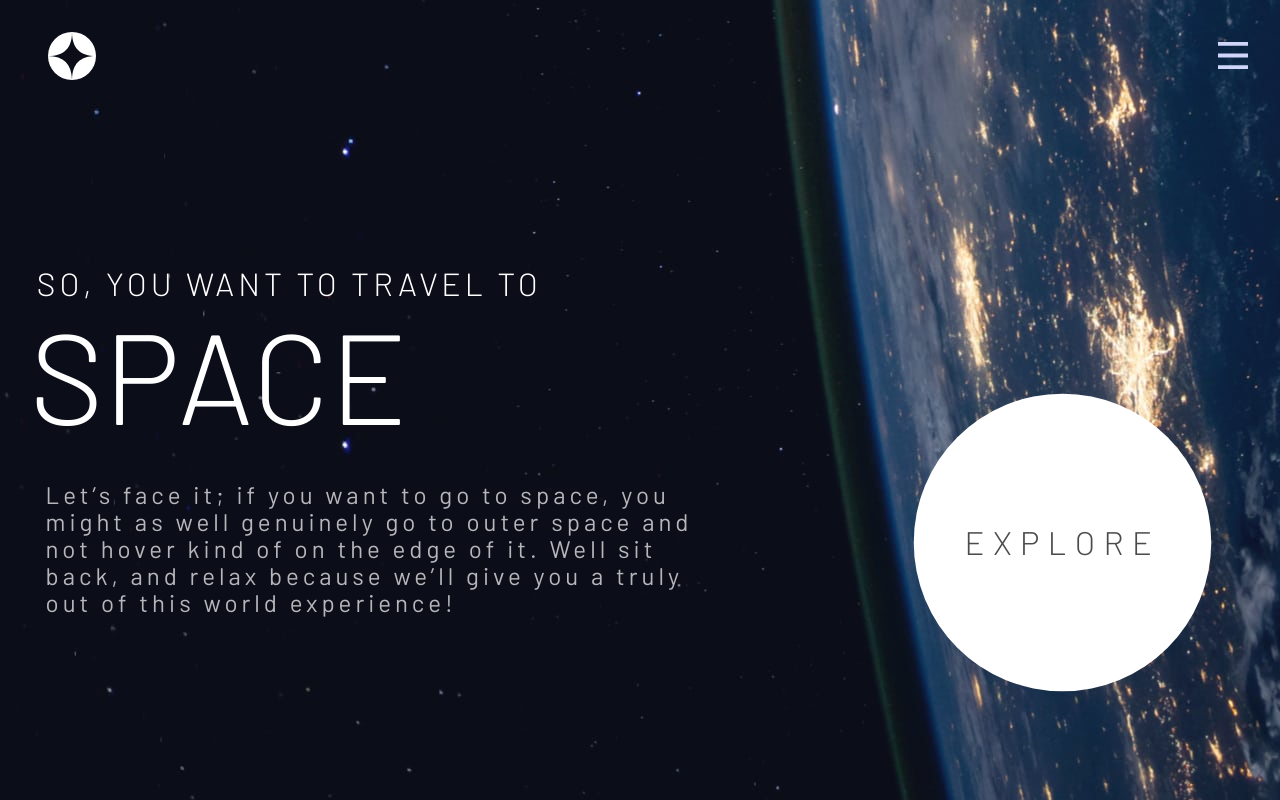
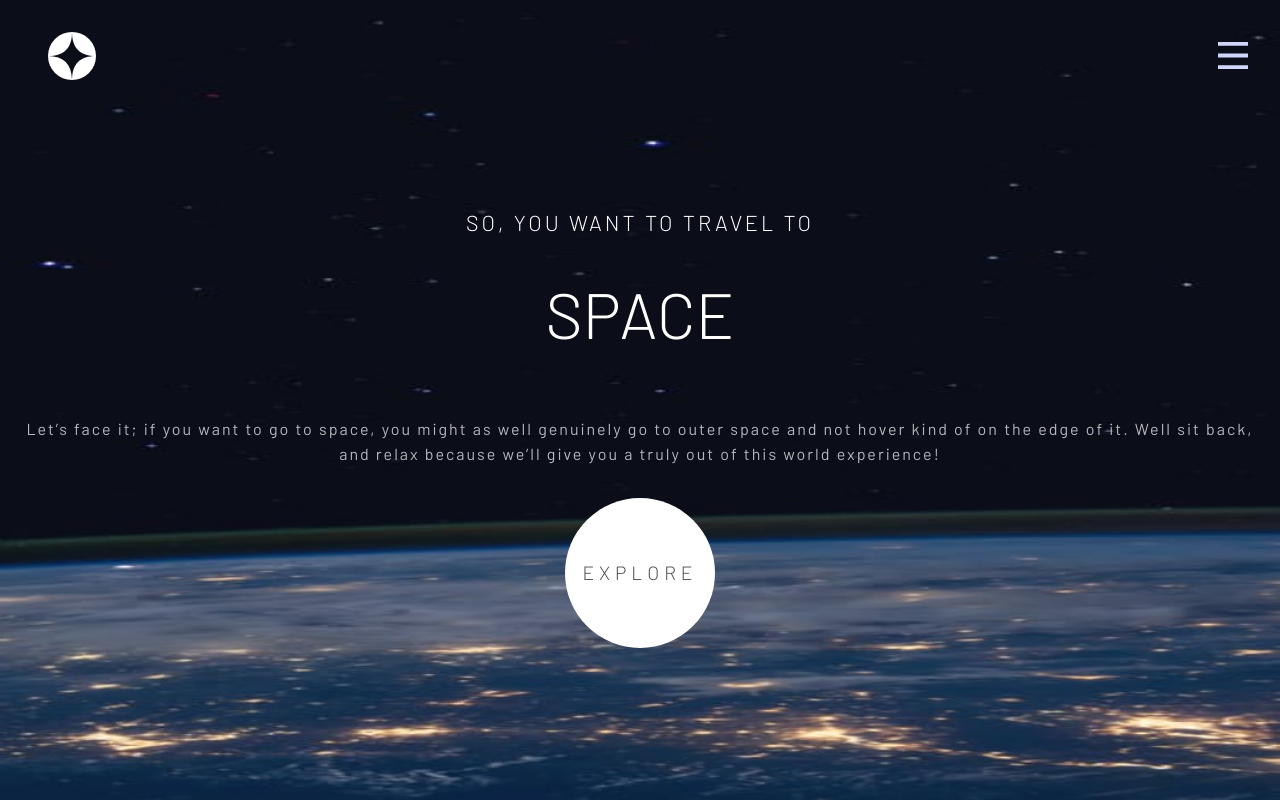
Before and after one commit to MarceloDevd3/space--tourism, a React (Vite) app: page / in a window 1280 px wide. Built offline with nearby package versions, Linux system fonts and the light colour scheme.

Commit message:
update 1.2

```diff
--- a/src/App.jsx
+++ b/src/App.jsx
@@ -1,12 +1,11 @@
 import React from 'react';
-import ReactDOM from 'react-dom';
 import { BrowserRouter as Router, Route, Routes } from 'react-router-dom';
 
 import Navbar from './Navbar';
 import Home from './components/Home'
 import Destination from './components/Destination';
 
-import './style.css';
+import './style1.css';
 function App() {
   return (
     <>
--- a/src/components/Destination.jsx
+++ b/src/components/Destination.jsx
@@ -1,9 +1,14 @@
 import React from 'react';
+
 export default function Destination() {
+
+
+
+
     return (
       <>
         <div id="Destination">
-           <h1>Destination page</h1>
+        {planets}
         </div>
       </>
     )
--- a/src/style.css
+++ b/src/style.css
@@ -3,6 +3,11 @@
     margin: 0;
     font-size: 100%;
     box-sizing: border-box;
+}
+
+body, html {
+    height: 100%;
+    margin: 0;
 }
 
 body {
@@ -28,7 +33,7 @@ body {
 
 #Home {
     background: url(./assets/home/background-home-mobile.jpg) no-repeat;
-    background-size: 100% 100%;
+       background-size: 100% 100%;
     height: 100vh;
 }
 
@@ -36,16 +41,16 @@ body {
 
 .Home-space {
     position: relative;
-    top: 20%;
+    top: 5%;
     display: flex;
     flex-direction: column;
     justify-content: center;
-    text-align: center;
+    text-align: left;
     padding: 0 1em;
 }
 
 .Home-space .space--title {
-    font-size: clamp(1.3em, 1.7em, 2em);
+    font-size: 1em;
     font-weight: 300;
     letter-spacing: 4px;
     text-transform: uppercase;
@@ -54,7 +59,6 @@ body {
 }
 
 .Home-space .sub--space--text {
-
     letter-spacing: 4px;
     line-height: 25px;
     opacity: .7;
@@ -64,7 +68,7 @@ body {
 .space--sub--title {
     margin-top: -5%;
     text-transform: uppercase;
-    font-size: 3em;
+    font-size: 1em;
     font-weight: 300;
     margin-bottom: 30px;
 }
@@ -250,21 +254,32 @@ body {
 
 
 
+/*
 @media (min-width:23em) {
 
     .Home-space {
-        top: 30%;
+        top: 10%;
     }
 
     .Home-space .space--title {
+        margin: 0 auto;
         font-size: clamp(1.3em, 1.7em, 2em);
-        padding: 0 2em;
+        width: 100%;
+        padding: 0 1em;
     }
 
     .Home-space .sub--space--text {
+        font-size: .7em;
         line-height: 25px;
-        padding: 0 3em;
+        padding: 0 1.5em;
     }
+
+    .space--sub--title {
+        margin-top: 0;
+        font-size: 4em !important;
+        margin-bottom: 30px;
+    }
+
 
     .bubble {
         margin: 2em auto;
@@ -273,6 +288,8 @@ body {
     }
 
 }
+*/
+
 
 @media (min-width:64em) {
 
--- /dev/null
+++ b/src/style1.css
@@ -0,0 +1,266 @@
+* {
+    padding: 0;
+    margin: 0;
+    font-size: 100%;
+    box-sizing: border-box;
+}
+
+body,
+html {
+    height: 100%;
+    margin: 0;
+}
+
+body {
+    overflow-x: hidden;
+}
+
+ul {
+    list-style: none;
+}
+
+a {
+    text-decoration: none;
+    color: #fff;
+    text-transform: uppercase;
+}
+
+body {
+    color: #fff;
+    font-family: "Barlow", sans-serif;
+}
+
+/*Home pagine and background*/
+
+#Home {
+    background: url(./assets/home/background-home-mobile.jpg) no-repeat;
+    position: fixed;
+    top: 0;
+    left: 0;
+    width: 100%;
+    height: 100vh;
+    object-fit: cover;
+    background-size: 100% 100%;
+    height: 100vh;
+}
+
+
+
+/*nav*/
+
+.expandend-nav--bar {
+    display: flex;
+    position: relative;
+    justify-content: space-between;
+    align-items: center;
+    padding: 2em;
+    width: 100vw;
+    z-index: 1;
+}
+
+.space {
+    position: absolute;
+}
+
+.divider {
+    display: none;
+    width: 55%;
+    height: 2px;
+    margin-right: -45px;
+    padding: 0 1em;
+    background-color: aqua;
+}
+
+.menu {
+    border: none;
+    background: transparent;
+}
+
+.menu img {
+    width: 30px;
+}
+
+.nav-bar {
+    display: none;
+    position: absolute;
+    top: 0;
+    left: -100px;
+}
+
+/*Nav animation*/
+
+@keyframes loadNav {
+    from {
+        position: absolute;
+
+        left: -400px;
+    }
+
+    to {
+        position: absolute;
+
+        left: 50%;
+    }
+}
+
+.nav-bar.active {
+    position: absolute;
+    top: 0;
+    left: 0;
+    animation: loadNav ease-in .5s;
+    display: flex;
+    flex-direction: column;
+    width: 67%;
+    min-height: 100%;
+    background: rgba(255, 255, 255, 0.2);
+    border-radius: 4px;
+    box-shadow: 0 4px 30px rgba(0, 0, 0, 0.1);
+    backdrop-filter: blur(8.5px);
+    -webkit-backdrop-filter: blur(2.5px);
+    border: 1px solid rgba(255, 255, 255, 0.02);
+}
+
+/*
+.nav-bar {
+    position: absolute;
+    top: 15%;
+    left: 0;
+    display: flex;
+    align-items: center;
+
+    width: 100%;
+    height: 100%;
+    background: rgba(255, 255, 255, 0.2);
+    border-radius: 4px;
+    box-shadow: 0 4px 30px rgba(0, 0, 0, 0.1);
+    backdrop-filter: blur(8.5px);
+    -webkit-backdrop-filter: blur(2.5px);
+    border: 1px solid rgba(255, 255, 255, 0.02);
+    }
+
+*/
+
+
+#start-logo {
+    max-width: 100%;
+    margin: 0 1em;
+}
+
+
+/*.nav-item:first-child {
+    padding-left: 10%;
+}*/
+
+
+.nav-item:first-child {
+    padding-top: 3em;
+}
+
+.nav-bar .nav-item.active:nth-child(odd) {
+    width: 27%;
+}
+
+.nav-bar .nav-item.active:nth-child(even) {
+    width: 50%;
+}
+
+.nav-bar .nav-item {
+    margin: 1.3em 1.5em;
+    font-size: clamp(.5em, 1.2em, 1.5em);
+}
+
+.nav-item.active {
+    padding-bottom: 1em;
+    border-bottom: 2px solid white;
+}
+
+/*Home information*/
+
+.Home-space {
+    position: relative;
+    top: 25%;
+    display: flex;
+    flex-direction: column;
+    justify-content: center;
+    padding: 0 1em;
+}
+
+
+
+.Home-space .space--title {
+    font-size: 0.9em;
+    font-weight: 300;
+    letter-spacing: 2px;
+    transform: scale(1.5);
+    text-align: center;
+    text-transform: uppercase;
+    padding: 1em 2.2em;
+    margin-bottom: 2em;
+}
+
+.Home-space .sub--space--text {
+    font-size: 1em;
+    text-align: center;
+    letter-spacing: 2px;
+    line-height: 25px;
+    opacity: .7;
+    padding: 0 .5em;
+}
+
+.space--sub--title {
+    margin-top: 0 auto;
+    text-align: center;
+    text-transform: uppercase;
+    font-size: 4em;
+    font-weight: 300;
+    margin-bottom: 1em;
+}
+
+
+/*bubble*/
+
+.bubble {
+    position: relative;
+    display: flex;
+    justify-content: center;
+    align-items: center;
+    text-align: center;
+    margin: 2em auto;
+    width: 150px;
+    height: 150px;
+    border-radius: 50%;
+    background-color: #fff;
+}
+
+/*light animation*/
+
+@keyframes light {
+    from {
+        box-shadow: -3px 4px 109px -4px rgba(134, 134, 134, 0);
+    }
+
+    to {
+        box-shadow: -3px 4px 109px -4px rgba(237, 230, 230, 0.75);
+    }
+}
+
+.bubble:hover {
+    animation: light ease-in-out 1s;
+    box-shadow: -3px 4px 109px -4px rgba(237, 230, 230, 0.75);
+}
+
+.bubble-title {
+    font-weight: 300;
+    letter-spacing: 5px;
+    text-transform: uppercase;
+    font-size: clamp(1em, 1.2em, 1.5em);
+    color: #000;
+    opacity: .7;
+}
+
+
+#Destination {
+    background: url(./assets/destination/background-destination-mobile.jpg) no-repeat;
+    background-size: 100% 100%;
+    height: 100vh;
+}
```
Also changed, not shown: src/components/PlanetAndInfo.jsx (added, +14 -0 lines).
